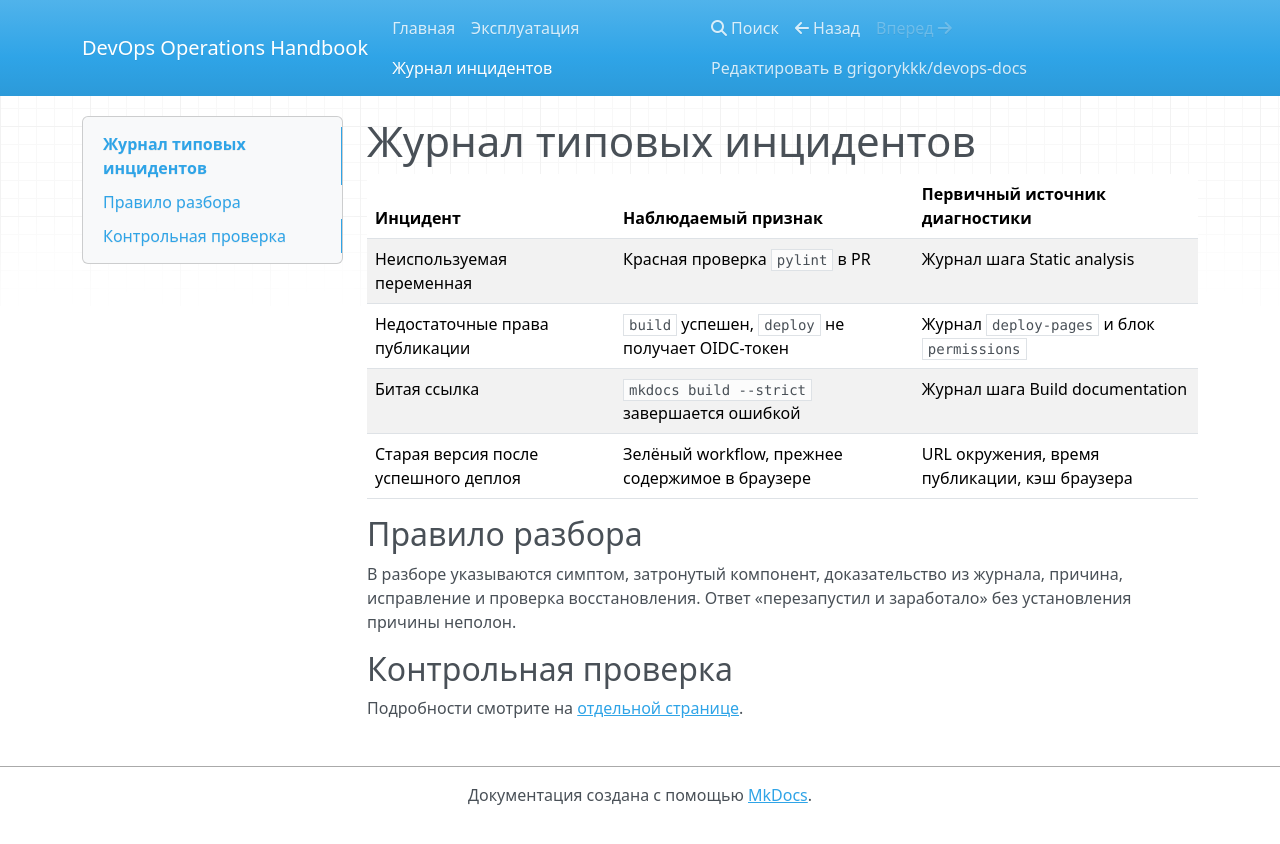
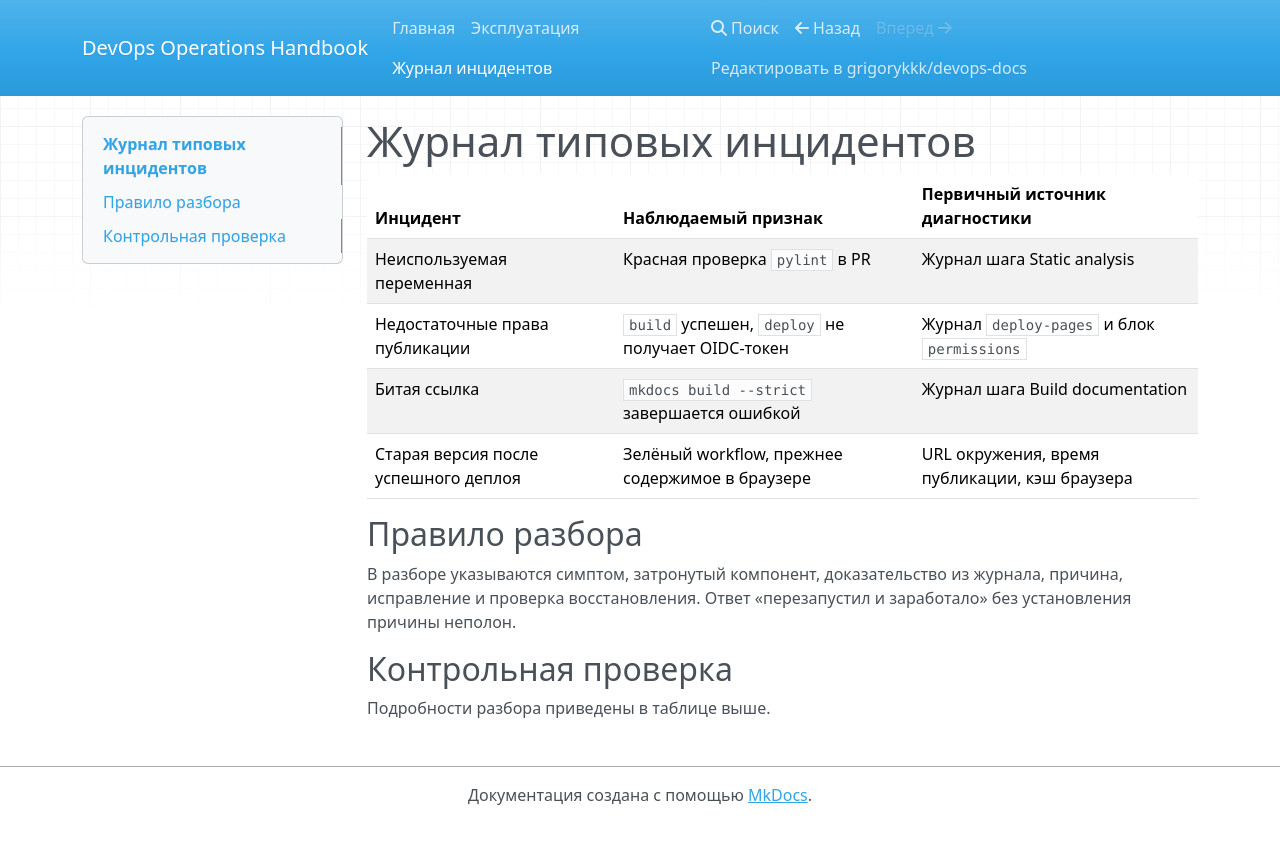
Before and after one commit to grigorykkk/devops-docs, an MkDocs documentation site: the page built from docs/incidents.md, in a window 1280 px wide. Shown: the top 844 px of the page. Built offline with MkDocs 1.6.1, drawn with Linux system fonts in a browser that asks for light colours; nearby versions of some CDN libraries.

Commit message:
docs: remove link to missing page

```diff
--- a/docs/incidents.md
+++ b/docs/incidents.md
@@ -13,4 +13,4 @@
 
 ## Контрольная проверка
 
-Подробности смотрите на [отдельной странице](missing-page.md).
+Подробности разбора приведены в таблице выше.
```
